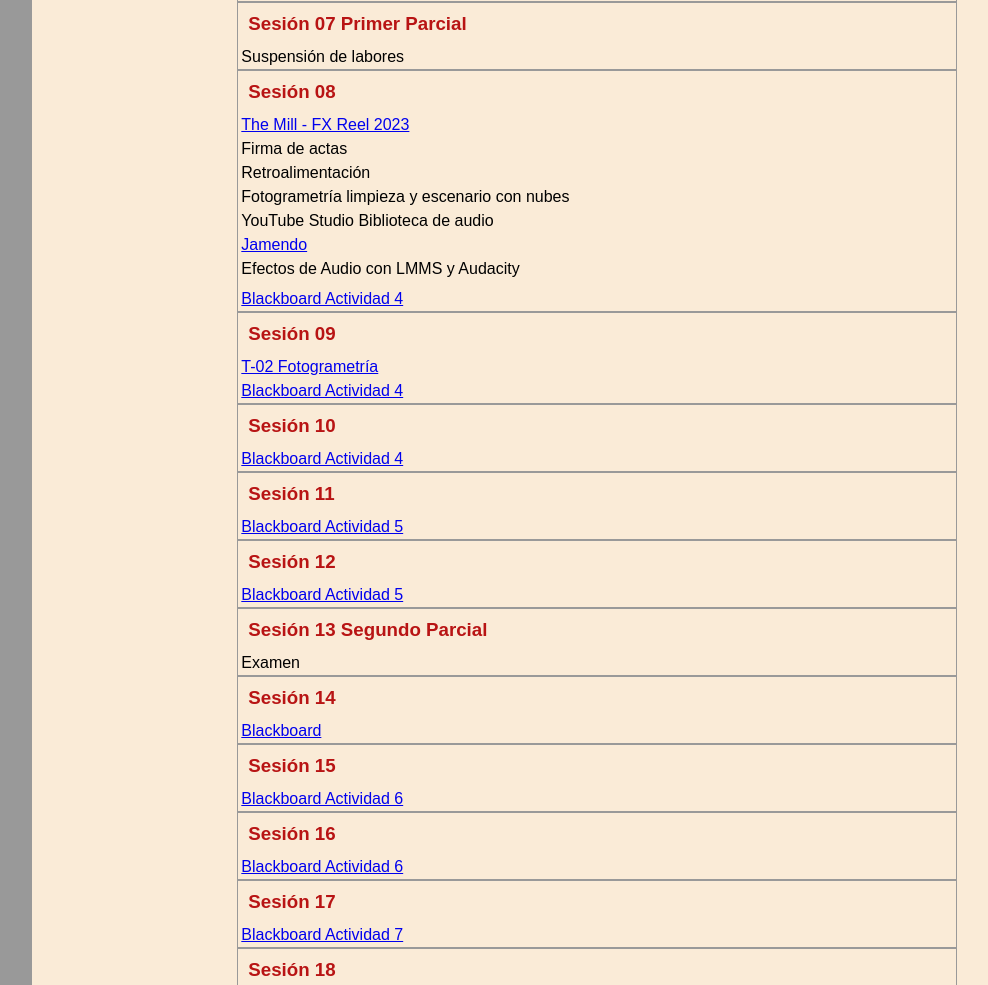
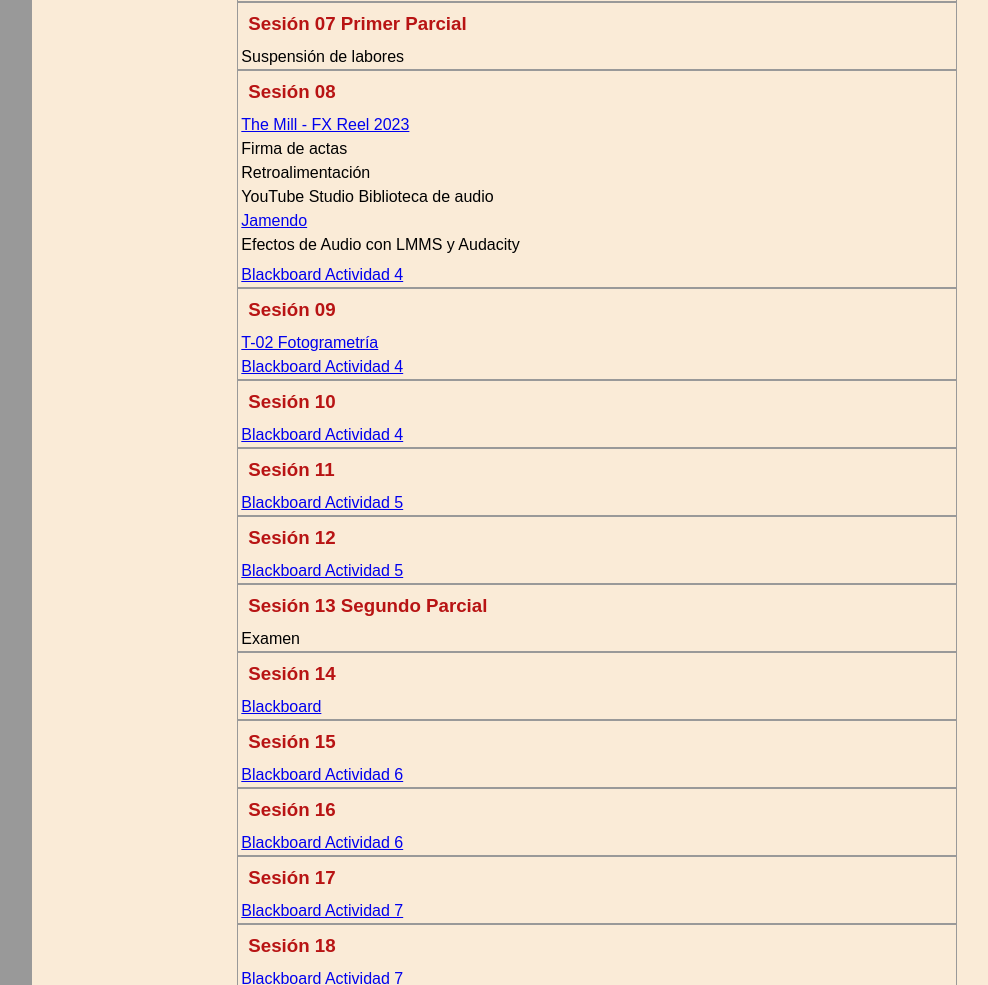
Before and after one commit to beztao01/efectos-visuales, a plain HTML site: page index.html in a window 1280 px wide. Shown: the part 1260-2245 px from the top of the page, without its empty margins (118-1106 px from the left). Drawn offline with Linux system fonts and the light colour scheme.

Commit message:
change sesion 08, deleter fotogrametetria

```diff
--- a/index.html
+++ b/index.html
@@ -124,7 +124,6 @@
                         <li><a href="https://youtu.be/Zhp_tR1SLrQ?si=8nUzrDP8YtvcoV3c" target="_blank" rel="noopener noreferrer">The Mill - FX Reel 2023</a></li>
                         <li>Firma de actas</li>
                         <li>Retroalimentación</li>
-                        <li>Fotogrametría limpieza y escenario con nubes </li>
                         <li>YouTube Studio Biblioteca de audio</li>
                         <li><a href="https://www.jamendo.com/?language=es" target="_blank" rel="noopener noreferrer">Jamendo</a></li>
                         <li>Efectos de Audio con LMMS y Audacity <li>
```
